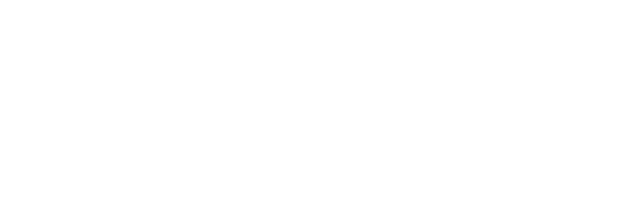
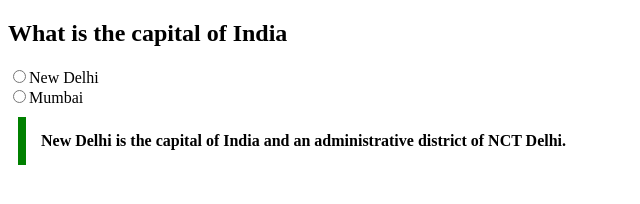
Before and after one commit to acciojob/trivia-Subhasish-143, a website: page main.html in a window 1280 px wide. Shown: the whole page, without its empty margins (0-640 px from the left). Drawn offline with Linux system fonts and the light colour scheme.

Commit message:
created a submission

```diff
--- a/main.html
+++ b/main.html
@@ -8,6 +8,10 @@
 
 <body>
 	<!-- the entire body must be written by student -->
+	<h2>What is the capital of India</h2>
+	<input type="radio" name="capital">New Delhi</br>
+	<input type="radio" name="capital">Mumbai</br>
+	<blockquote cite="https://en.wikipedia.org/wiki/New_Delhi" > New Delhi is the capital of India and an administrative district of NCT Delhi.</blockquote>
     <script type="text/javascript" src="./script.js">
 </script>
 
--- a/styles.css
+++ b/styles.css
@@ -1,2 +1,8 @@
-
-/* Your CSS Code here. */
+blockquote {
+	max-width: 600px;
+	margin: 10px;
+	padding: 15px;
+	border-left: 8px solid green;
+	background-color: #f8ffffe;
+	font-weight: bold;
+}
```
